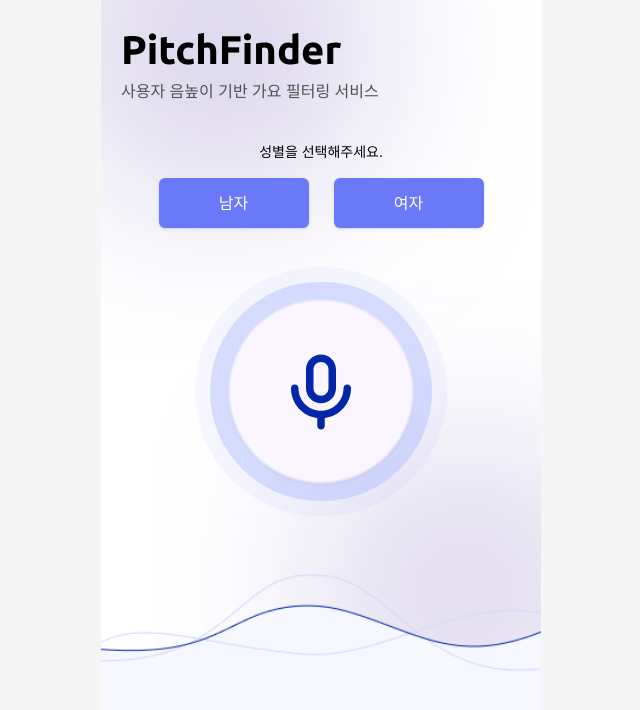
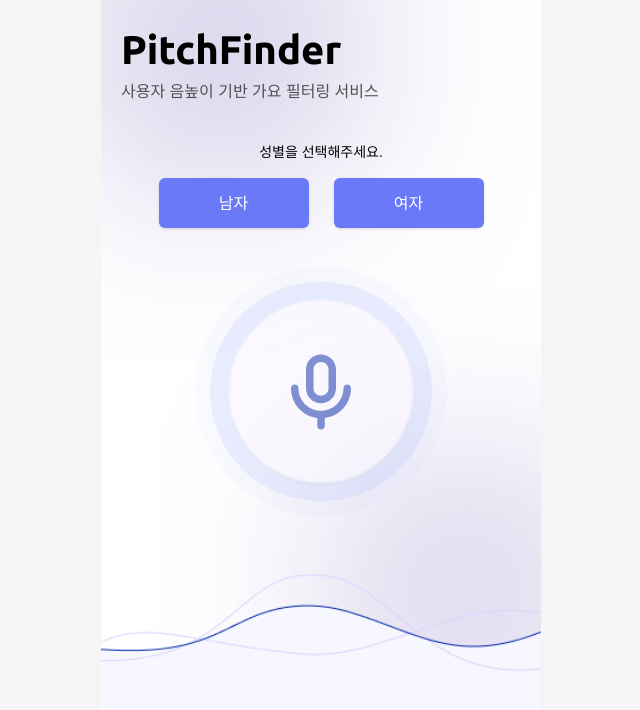
Before and after one commit to K-CoB/pitch-finder-frontend, a React (Create React App) app: page / in a window 1280 px wide. Shown: the top 710 px of the page, without its empty margins (319-959 px from the left). Built offline with nearby package versions, Linux system fonts and the light colour scheme; a web font is replaced by a local one.

Commit message:
✨ feat : 성별 전역 상태 설정 및 성별에 따른 홈페이지 스타일 적용

```diff
--- a/src/components/home/MikeButton.tsx
+++ b/src/components/home/MikeButton.tsx
@@ -1,12 +1,32 @@
 import { ReactComponent as MicrophoneIcon } from "@/assets/microphone.svg";
+import { Link } from "react-router-dom";
 
-export default function MikeButton() {
-  return (
-    <div className="w-[251.62px] h-[249.23px] relative">
+interface MikeButtonProps {
+  isDisabled: boolean;
+}
+
+export default function MikeButton({ isDisabled }: MikeButtonProps) {
+  const buttonClass = isDisabled ? "opacity-50" : "cursor-pointer";
+
+  const buttonContent = (
+    <>
       <div className="w-[251.62px] h-[249.23px] left-0 top-0 absolute opacity-10 bg-indigo-300 rounded-full" />
       <div className="w-[221.43px] h-[219.32px] left-[15.10px] top-[14.95px] absolute opacity-40 bg-indigo-300 rounded-full" />
       <div className="w-[184.52px] h-[182.77px] left-[33.55px] top-[33.23px] absolute bg-purple-50 rounded-full shadow blur-[1px]" />
       <MicrophoneIcon className="w-[90px] h-[90px] left-[80.62px] top-[80.23px] absolute" />
+    </>
+  );
+
+  return isDisabled ? (
+    <div className={`w-[251.62px] h-[249.23px] relative ${buttonClass}`}>
+      {buttonContent}
     </div>
+  ) : (
+    <Link
+      to="/test"
+      className={`w-[251.62px] h-[249.23px] relative ${buttonClass}`}
+    >
+      {buttonContent}
+    </Link>
   );
 }
--- a/src/index.tsx
+++ b/src/index.tsx
@@ -2,14 +2,17 @@ import React from "react";
 import ReactDOM from "react-dom/client";
 import App from "@/App";
 import { BrowserRouter } from "react-router-dom";
+import { RecoilRoot } from "recoil";
 
 const root = ReactDOM.createRoot(
   document.getElementById("root") as HTMLElement
 );
 root.render(
   <React.StrictMode>
-    <BrowserRouter>
-      <App />
-    </BrowserRouter>
+    <RecoilRoot>
+      <BrowserRouter>
+        <App />
+      </BrowserRouter>
+    </RecoilRoot>
   </React.StrictMode>
 );
--- a/src/page/Home.tsx
+++ b/src/page/Home.tsx
@@ -1,17 +1,41 @@
+import { useRecoilState } from "recoil";
+import { genderState } from "@/store/atom";
 import SelectButton from "@/components/common/SelectButton";
 import MikeButton from "@/components/home/MikeButton";
 
 export default function Home() {
+  const [gender, setGender] = useRecoilState(genderState);
+
+  const handleSelectGender = (selectedGender: string) => {
+    setGender((prevGender) =>
+      prevGender === selectedGender ? "" : selectedGender
+    );
+  };
+
   return (
     <div className="h-full items-center flex-column justify-evenly">
       <div className="flex-center flex-column gap-[15px]">
         <span className="text-black text-[14px]">성별을 선택해주세요.</span>
         <div className="flex gap-[25px]">
-          <SelectButton bgColor="bg-blue-base">남자</SelectButton>
-          <SelectButton bgColor="bg-blue-base">여자</SelectButton>
+          <SelectButton
+            onClick={() => handleSelectGender("남자")}
+            bgColor={`${
+              gender === "남자" ? "bg-blue-highlight" : "bg-blue-base"
+            }`}
+          >
+            남자
+          </SelectButton>
+          <SelectButton
+            onClick={() => handleSelectGender("여자")}
+            bgColor={`${
+              gender === "여자" ? "bg-blue-highlight" : "bg-blue-base"
+            }`}
+          >
+            여자
+          </SelectButton>
         </div>
       </div>
-      <MikeButton />
+      <MikeButton isDisabled={!gender} />
     </div>
   );
 }
--- /dev/null
+++ b/src/store/atom.ts
@@ -0,0 +1,6 @@
+import { atom } from "recoil";
+
+export const genderState = atom<string>({
+  key: "genderState",
+  default: undefined,
+});
```
